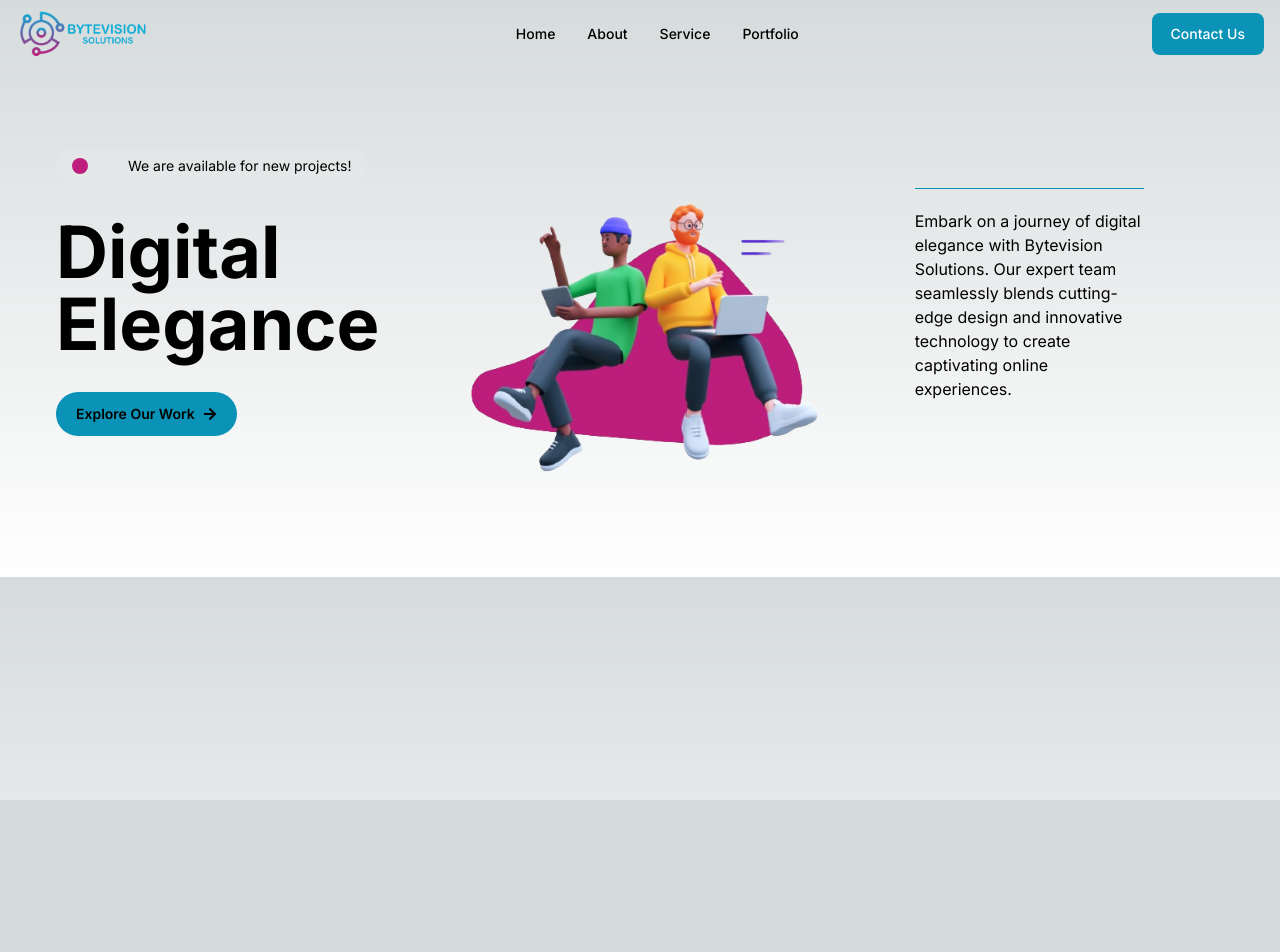
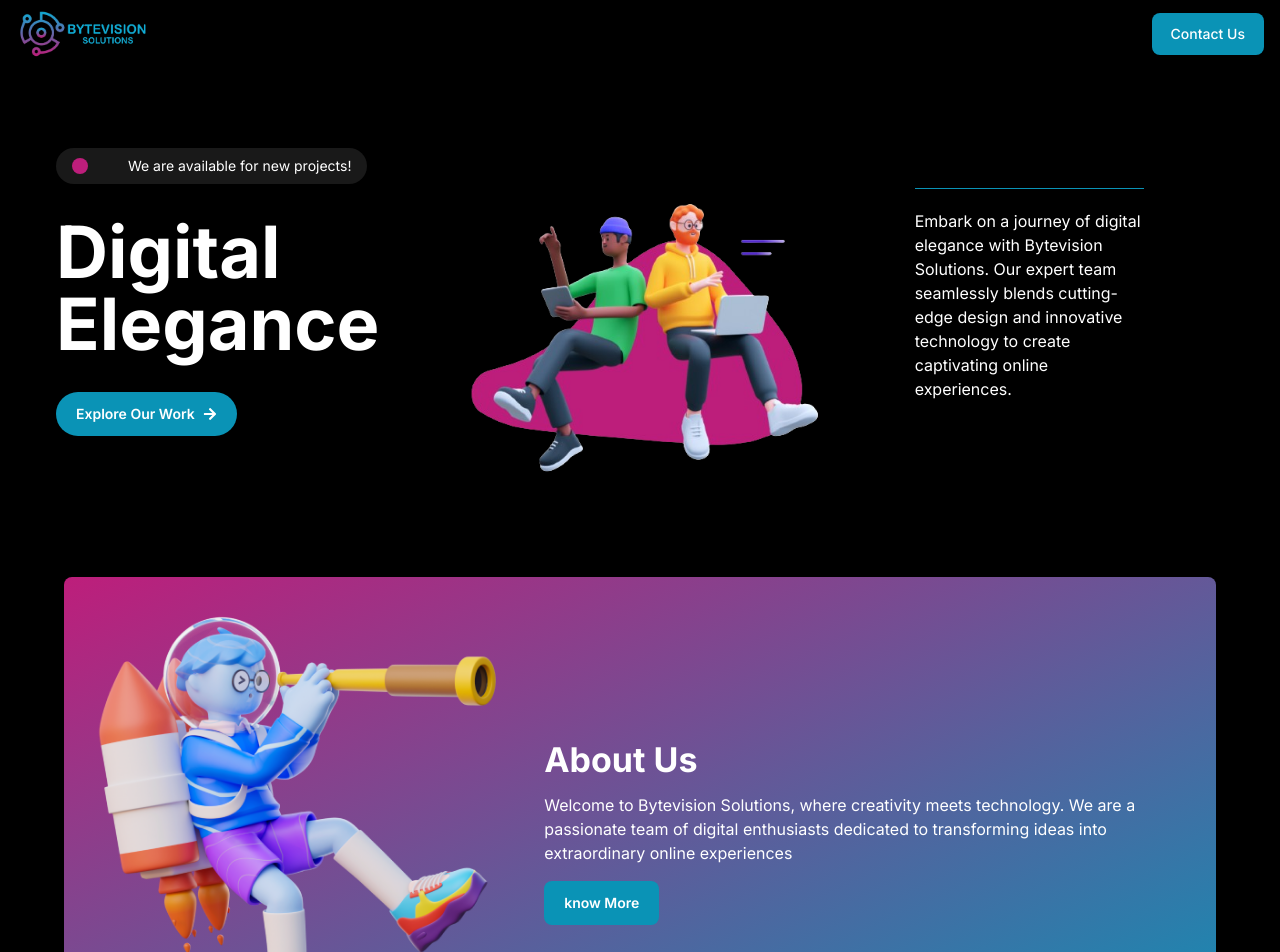
Before and after one commit to SyedSumaimaly/Bytevison-Solutions-Web, a Next.js app: page / in a window 1280 px wide. Shown: the top 952 px of the page. Before the commit the page ends 800 px from the top, so only its background shows below. Built offline with nearby package versions, Linux system fonts and the light colour scheme.

Commit message:
about section added for home page

```diff
--- a/app/globals.css
+++ b/app/globals.css
@@ -3,22 +3,14 @@
 @tailwind utilities;
 
 :root {
-  --foreground-rgb: 0, 0, 0;
-  --background-start-rgb: 214, 219, 220;
-  --background-end-rgb: 255, 255, 255;
+  --foregroundtheme-rgb: 0, 0, 0;
   --primary: #0a93b6;
   --secondary: #BD1E7B;
   --lightgray: rgb(206, 206, 206);
 }
 
 body {
-  color: rgb(var(--foreground-rgb));
-  background: linear-gradient(
-      to bottom,
-      transparent,
-      rgb(var(--background-end-rgb))
-    )
-    rgb(var(--background-start-rgb));
+  background-color: rgb(var(--foregroundtheme-rgb));
 }
 
 .nav-btn:hover{
--- a/app/page.js
+++ b/app/page.js
@@ -1,10 +1,12 @@
 import Hero from "@/components/section/Hero";
 import Image from "next/image";
+import Sectionabout from "@/components/section/Section-about";
 
 export default function Home() {
   return (
     <>
-    <Hero />
+      <Hero />
+      <Sectionabout />
     </>
   );
 }
--- a/components/section/Hero.jsx
+++ b/components/section/Hero.jsx
@@ -4,7 +4,7 @@ import { FaArrowRight } from "react-icons/fa";
 
 const Hero = () => {
   return (
-    <section className="grid grid-cols-1 md:grid-cols-3 py-10 sm:pt-20 sm:pb-10 px-6 sm:px-14">
+    <section className="grid grid-cols-1 md:grid-cols-3 py-10 sm:pt-20 sm:pb-10 px-6 sm:px-14 text-white">
       <div className="col-span-1">
         <div className="flex items-center justify-between w-[90%] sm:w-[80%] bg-gray-100/[0.1] py-2 px-4 rounded-full">
           <div className="h-4 w-4 bg-[--secondary] rounded-full me-2"></div>
@@ -22,8 +22,8 @@ const Hero = () => {
       <div className="col-span-1">
         <Image
           src="/images/Image-Hero-1.png"
-          width={700}
-          height={500}
+          width={900}
+          height={700}
           alt="two man working on laptop"
         />
       </div>
--- /dev/null
+++ b/components/section/Section-about.jsx
@@ -0,0 +1,39 @@
+import React from 'react'
+import Image from "next/image";
+
+function Sectionabout() {
+    return (
+        <>
+            <div className='flex flex-col md:flex-row  w-[90%] m-auto rounded-lg md:p-8 p-1 bg-gradient-to-br from-[--secondary] to-[--primary]'>
+                <div>
+                    <div>
+                        <Image
+                            src="/images/About-Us-1.png"
+                            width={900}
+                            height={700}
+                            alt="aboutimage"
+                        />
+                    </div>
+                </div>
+
+                <div className='flex items-center py-4 text-white pl-4 md:pl-10'>
+                    <div>
+                        <div className='py-2'>
+                            <h2 className='text-[34px] font-bold'>About Us</h2>
+                        </div>
+                        <div>
+                            <p>Welcome to Bytevision Solutions, where creativity meets technology. We are a passionate team of digital enthusiasts dedicated to transforming ideas into extraordinary online experiences </p>
+                        </div>
+
+                        <div className='py-4'>
+                            <button type="button" class="bg-[--primary] text-sm sm:text-md py-3 px-5 rounded-lg font-semibold hover:bg-[--secondary]  transition-all duration-300 flex items-center">know More</button>
+                        </div>
+                    </div>
+                </div>
+
+            </div>
+        </>
+    )
+}
+
+export default Sectionabout
```
Also changed, not shown: public/images/About-Us-1.png (added).
